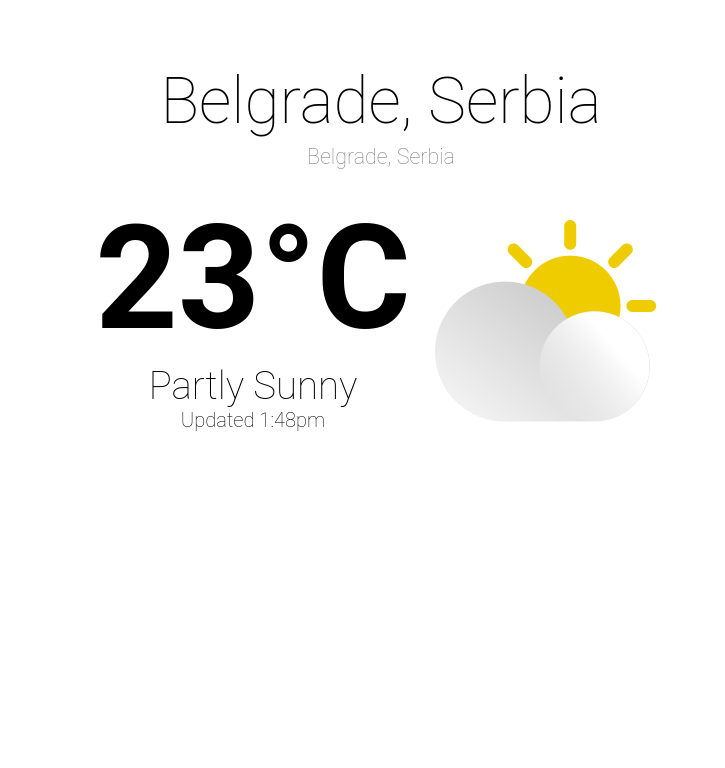
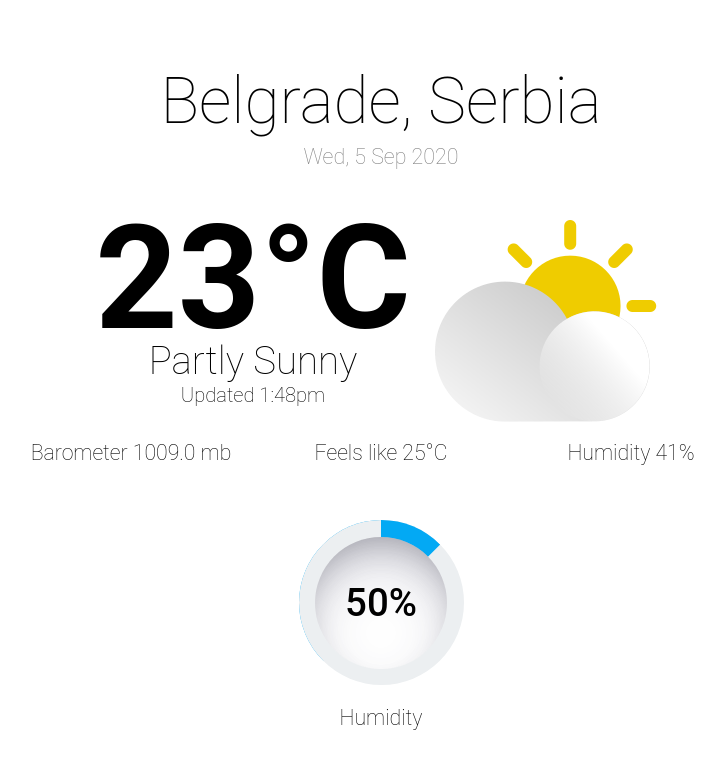
Before and after one commit to frederico-kluser/react-weather-app, a React (Create React App) app: page / in a window 1280 px wide. Shown: the top 768 px of the page, without its empty margins (259-984 px from the left). Built offline with nearby package versions, Linux system fonts and the light colour scheme.

Commit message:
create circle component

```diff
--- /dev/null
+++ b/src/components/CirclePercentage/index.tsx
@@ -0,0 +1,36 @@
+import React from 'react';
+import CirclePercentageContainer, { Description, Left, MaskLeft, MaskRight, Middle, PercentageBar, Right, Wrapper } from './styled';
+
+interface CirclePercentageInterface {
+  text: string;
+  percentage: number;
+}
+
+const CirclePercentage = ({text, percentage}: CirclePercentageInterface) => (
+  <CirclePercentageContainer>
+    <>
+      <Wrapper>
+        <Left>
+          <PercentageBar />
+        </Left>
+        <Right>
+          <PercentageBar right />
+        </Right>
+        <MaskLeft>
+          <PercentageBar mask />
+        </MaskLeft>
+        <MaskRight>
+          <PercentageBar mask right />
+        </MaskRight>
+        <Middle>
+          {percentage}%
+        </Middle>
+      </Wrapper>
+      <Description>
+        {text}
+      </Description>
+    </>
+  </CirclePercentageContainer>
+);
+
+export default CirclePercentage;
--- /dev/null
+++ b/src/components/CirclePercentage/styled.ts
@@ -0,0 +1,91 @@
+import styled from 'styled-components';
+import { mobileChanges } from '../../utils/style';
+
+const CirclePercentageContainer = styled.div`
+  margin: 55px;
+  margin-top: 55px;
+  ${mobileChanges(`
+    margin-top: 25px;
+    display: flex;
+    flex-direction: column;
+    align-items: center;
+  `)}
+`;
+
+export const Wrapper = styled.div`
+  border-radius: 50%;
+  height: 165px;
+  overflow: hidden;
+  position: relative;
+  width: 165px;
+`;
+
+const wrapperChildStyle = `
+  height: 100%;
+  left: 0;
+  position: absolute;
+  top: 0;
+  width: 100%;
+`;
+
+export const Left = styled.div`
+  ${wrapperChildStyle}
+  transform: rotate(45deg);
+  z-index: 1;
+`;
+
+export const MaskLeft = styled.div`
+  ${wrapperChildStyle}
+  z-index: 1;
+`;
+
+export const MaskRight = styled.div`
+  ${wrapperChildStyle}
+`;
+
+
+export const Right = styled.div`
+  ${wrapperChildStyle}
+  transform: scale(0) rotate(0deg);
+  z-index: 2;
+`;
+
+interface PercentageBarInterface {
+  mask?: boolean;
+  right?: boolean;
+}
+
+export const PercentageBar = styled.div<PercentageBarInterface>`
+  background-color: ${({mask}) => mask ? '#ECEFF1' : '#03A9F4'};
+  height: 100%;
+  position: absolute;
+  width: 50%;
+  ${({right}) => (right && 'left: 50%;')}
+`;
+
+export const Middle = styled.div`
+  background: white;
+  border-radius: 50%;
+  box-shadow: rgba(50, 50, 93, 0.25) 0px 30px 60px -12px inset, rgba(0, 0, 0, 0.3) 0px 18px 36px -18px inset;
+  font-size: 2.4em;
+  font-weight: 500;
+  height: 80%;
+  left: 10%;
+  line-height: 132px;
+  position: absolute;
+  text-align: center;
+  top: 10%;
+  width: 80%;
+  z-index: 4;
+`;
+
+export const Description = styled.div`
+  font-size: 1.33em;
+  margin-top: 20px;
+  text-align: center;
+  width: 165px;
+}
+`;
+
+
+export default CirclePercentageContainer;
--- a/src/components/Flex/styled.ts
+++ b/src/components/Flex/styled.ts
@@ -1,5 +1,5 @@
 import styled from 'styled-components';
-import { mediaQuery } from '../../utils/style';
+import { mobileChanges } from '../../utils/style';
 
 interface ContainerInterface {
   row?: boolean;
@@ -9,7 +9,7 @@ const Container = styled.div<ContainerInterface>`
   justify-content: center;
   display: flex;
   flex-direction: ${({row}) => row ? 'row' : 'column'};
-  ${mediaQuery(`
+  ${mobileChanges(`
     flex-direction: column;
     margin-bottom: 25px;
   `)}
--- a/src/components/Icon/styled.ts
+++ b/src/components/Icon/styled.ts
@@ -1,8 +1,8 @@
 import styled from 'styled-components';
-import { mediaQuery } from '../../utils/style';
+import { mobileChanges } from '../../utils/style';
 
 const ImageContainer = styled.img`
-  ${mediaQuery('margin-top: 25px;')}
+  ${mobileChanges('margin-top: 25px;')}
 `;
 
 export default ImageContainer;
--- a/src/components/MainText/styled.ts
+++ b/src/components/MainText/styled.ts
@@ -1,5 +1,5 @@
 import styled from 'styled-components';
-import { mediaQuery } from '../../utils/style';
+import { mobileChanges } from '../../utils/style';
 
 const margin = 'margin: 0px;';
 const marginTop = 'margin-top: 25px;';
@@ -12,7 +12,7 @@ export const H1 = styled.h1`
   font-size: 9em;
   margin-top: 0;
   ${margin}
-  ${mediaQuery(`
+  ${mobileChanges(`
     font-size: 6em;
     ${marginTop}
   `)}
@@ -21,9 +21,9 @@ export const H1 = styled.h1`
 export const H2 = styled.h2`
   font-size: 2.4em;
   font-weight: 100;
+  ${margin}
   margin-top: -25px;
-  ${margin}
-  ${mediaQuery(marginTop)}
+  ${mobileChanges(marginTop)}
 `;
 
 export const H3 = styled.h3`
@@ -31,7 +31,7 @@ export const H3 = styled.h3`
   font-weight: 100;
   margin-top: 10px;
   ${margin}
-  ${mediaQuery(marginTop)}
+  ${mobileChanges(marginTop)}
 `;
 
 
--- /dev/null
+++ b/src/components/SecondaryText/index.tsx
@@ -0,0 +1,10 @@
+import React from 'react';
+import ScondaryTextContainer from './styled';
+
+interface ScondaryTextInterface {
+  text: string;
+}
+
+const ScondaryText = ({text}: ScondaryTextInterface) => <ScondaryTextContainer>{text}</ScondaryTextContainer>
+
+export default ScondaryText;
--- /dev/null
+++ b/src/components/SecondaryText/styled.ts
@@ -0,0 +1,17 @@
+import styled from 'styled-components';
+import { mobileChanges } from '../../utils/style';
+
+const ScondaryTextContainer = styled.div`
+  font-size: 1.33em;
+  margin-top: -10px;
+  text-align: center;
+  width: 25%;
+  max-width: 250px;
+  ${mobileChanges(`
+    margin-top: 25px;
+    width: 100%;
+    max-width: initial;
+  `)}
+`;
+
+export default ScondaryTextContainer;
--- a/src/index.tsx
+++ b/src/index.tsx
@@ -2,25 +2,11 @@ import React from 'react';
 import ReactDOM from 'react-dom';
 import './index.css';
 import reportWebVitals from './reportWebVitals';
-import Flex from './components/Flex';
-import Title from './components/Title';
-import SubTitle from './components/SubTitle';
-import MainText from './components/MainText';
-import Image from './components/Icon';
+import Home from './pages/home';
 
 ReactDOM.render(
   <React.StrictMode>
-    <Flex>
-      <Title text="Belgrade, Serbia" />
-      <SubTitle text="Belgrade, Serbia" />
-      <Flex row>
-        <MainText temperature='23' status='Partly Sunny' lastUpdate='1:48pm' />
-        <Image icon='cloudDay' />
-      </Flex>
-      {/*
-      <Flex row></Flex>
-      <Flex row></Flex> */}
-    </Flex>
+    <Home />
   </React.StrictMode>,
   document.getElementById('root')
 );
--- /dev/null
+++ b/src/pages/home/index.tsx
@@ -0,0 +1,29 @@
+import React from 'react';
+import CirclePercentage from '../../components/CirclePercentage';
+import Flex from '../../components/Flex';
+import Image from '../../components/Icon';
+import MainText from '../../components/MainText';
+import ScondaryText from '../../components/SecondaryText';
+import SubTitle from '../../components/SubTitle';
+import Title from '../../components/Title';
+
+const Home = () => (
+  <Flex>
+    <Title text="Belgrade, Serbia" />
+    <SubTitle text="Wed, 5 Sep 2020" />
+    <Flex row>
+      <MainText temperature='23' status='Partly Sunny' lastUpdate='1:48pm' />
+      <Image icon='cloudDay' />
+    </Flex>
+    <Flex row>
+      <ScondaryText text="Barometer 1009.0 mb" />
+      <ScondaryText text="Feels like 25°C" />
+      <ScondaryText text="Humidity 41%" />
+    </Flex>
+    <Flex row>
+      <CirclePercentage text="Humidity" percentage={50} />
+    </Flex>
+  </Flex>
+);
+
+export default Home;
--- a/src/utils/style.ts
+++ b/src/utils/style.ts
@@ -1,4 +1,4 @@
-export const mediaQuery = (properties: string) => `
+export const mobileChanges = (properties: string) => `
 @media (max-width: 768px) {
   ${properties}
 }
```
